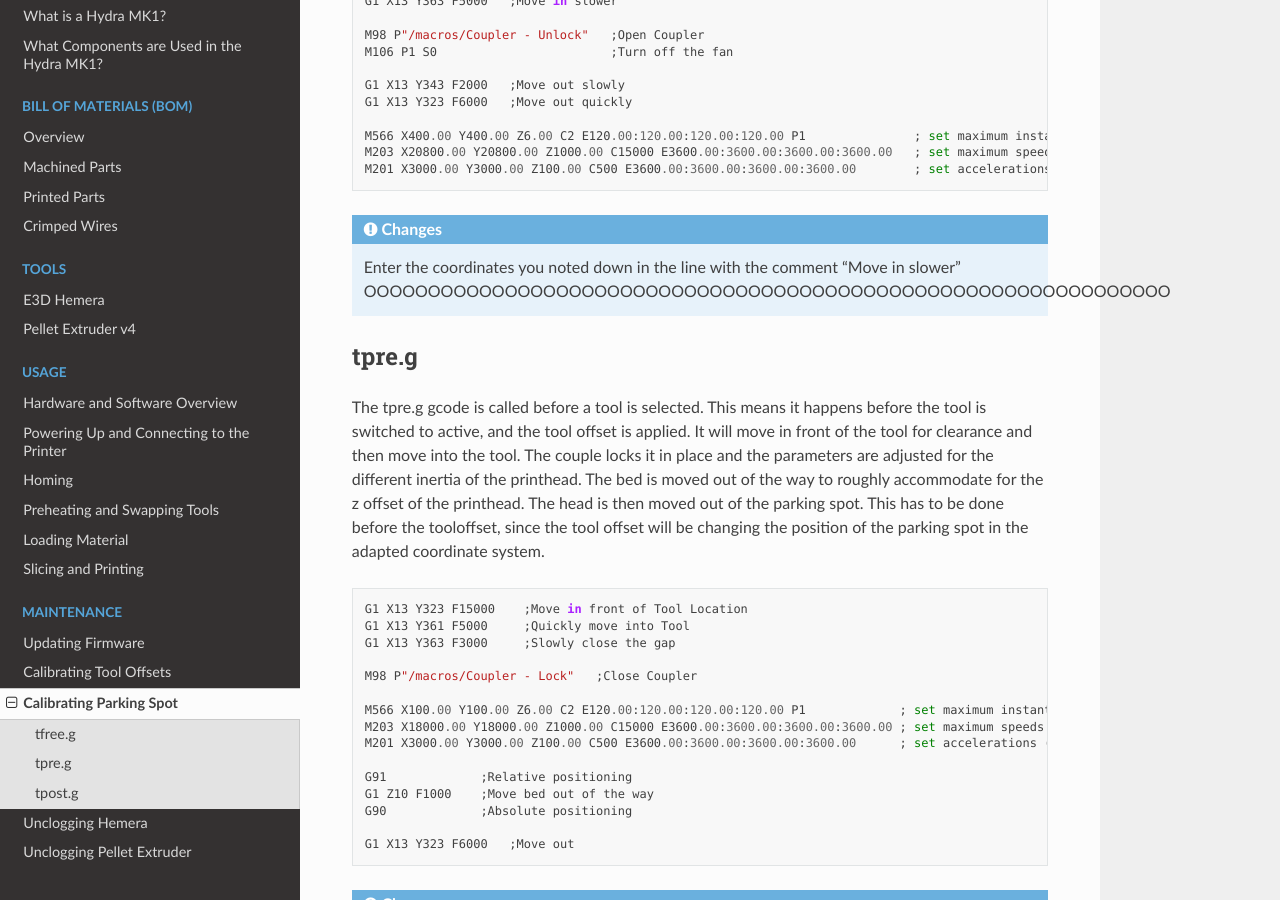
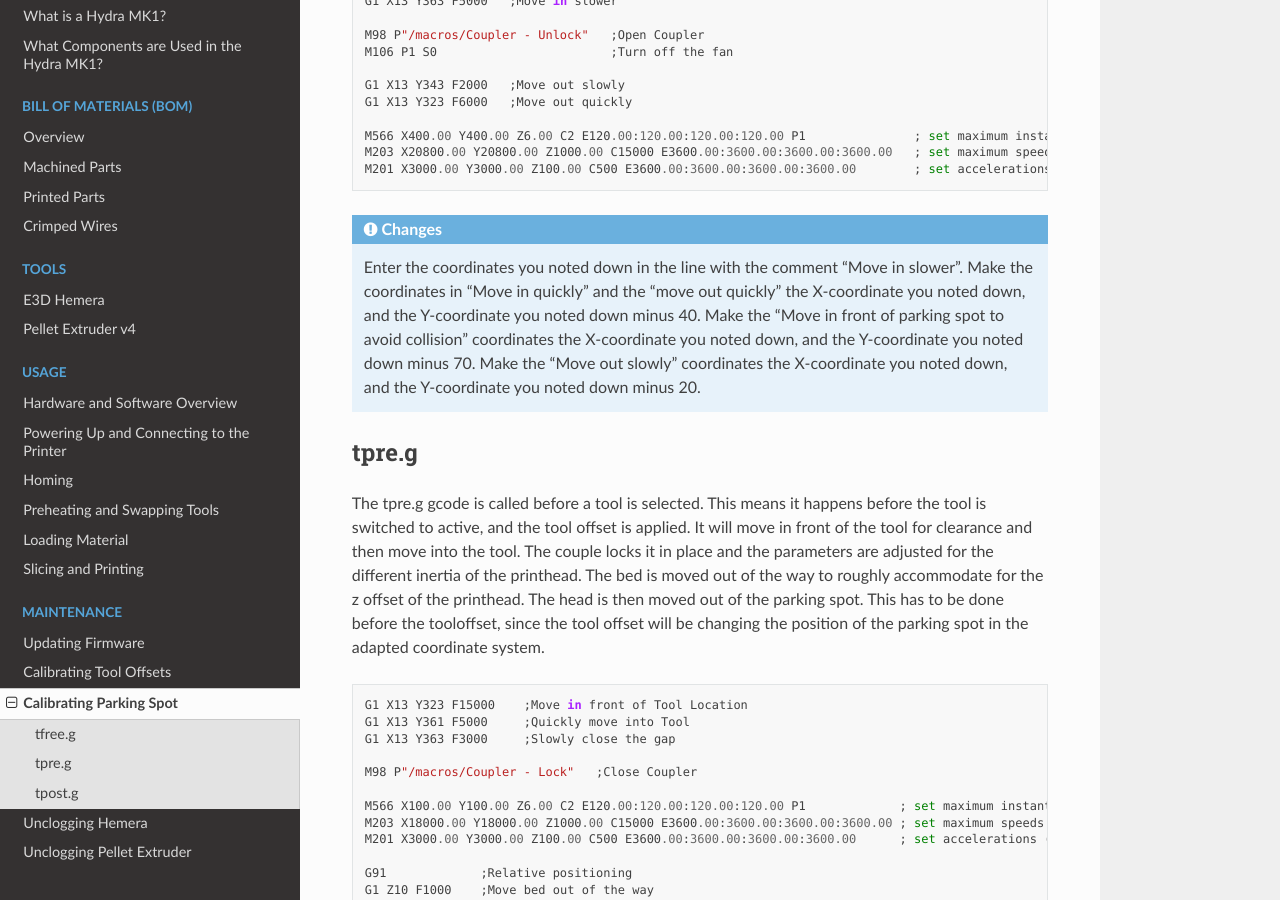
Before and after one commit to srl-ethz/hydra-documentation, a Sphinx documentation site: the page built from docs/source/maintenance/parking.rst, in a window 1280 px wide and 900 px high, scrolled down 951 px. Built offline with Sphinx 7.4.7 and the Read the Docs theme 2.0.0, drawn with Linux system fonts in a browser that asks for light colours; pages that are not in the unit, such as notebooks, are missing from menus.

Commit message:
Update parking.rst

```diff
--- a/docs/source/maintenance/parking.rst
+++ b/docs/source/maintenance/parking.rst
@@ -41,7 +41,7 @@ tfree.g
 
 .. admonition:: Changes
 
-   Enter the coordinates you noted down in the line with the comment "Move in slower" OOOOOOOOOOOOOOOOOOOOOOOOOOOOOOOOOOOOOOOOOOOOOOOOOOOOOOOOOOOOOOO
+   Enter the coordinates you noted down in the line with the comment "Move in slower". Make the coordinates in "Move in quickly" and the "move out quickly" the X-coordinate you noted down, and the Y-coordinate you noted down minus 40. Make the "Move in front of parking spot to avoid collision" coordinates the X-coordinate you noted down, and the Y-coordinate you noted down minus 70. Make the "Move out slowly" coordinates the X-coordinate you noted down, and the Y-coordinate you noted down minus 20.
 
 tpre.g
 ^^^^^^^^
```
